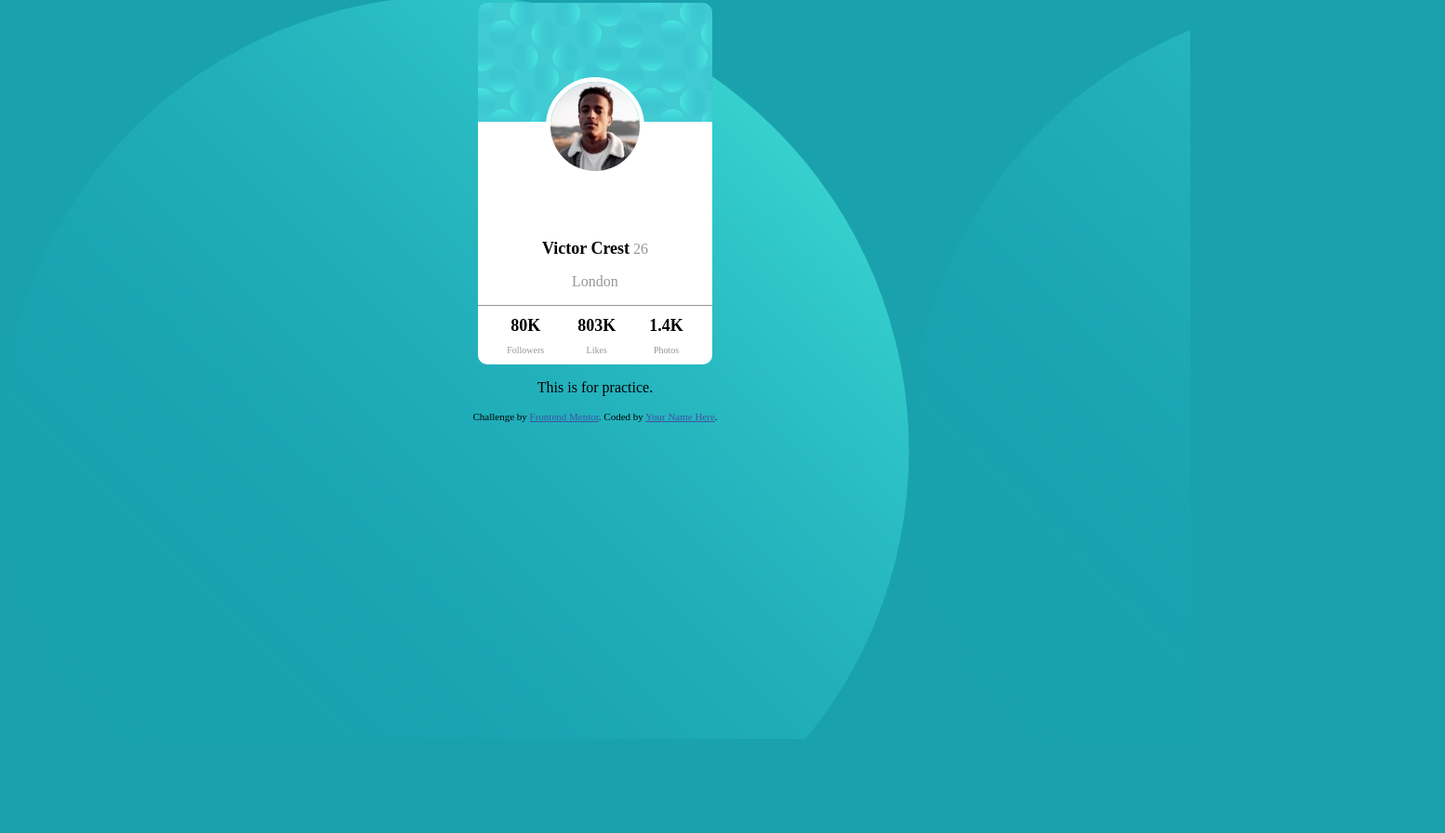
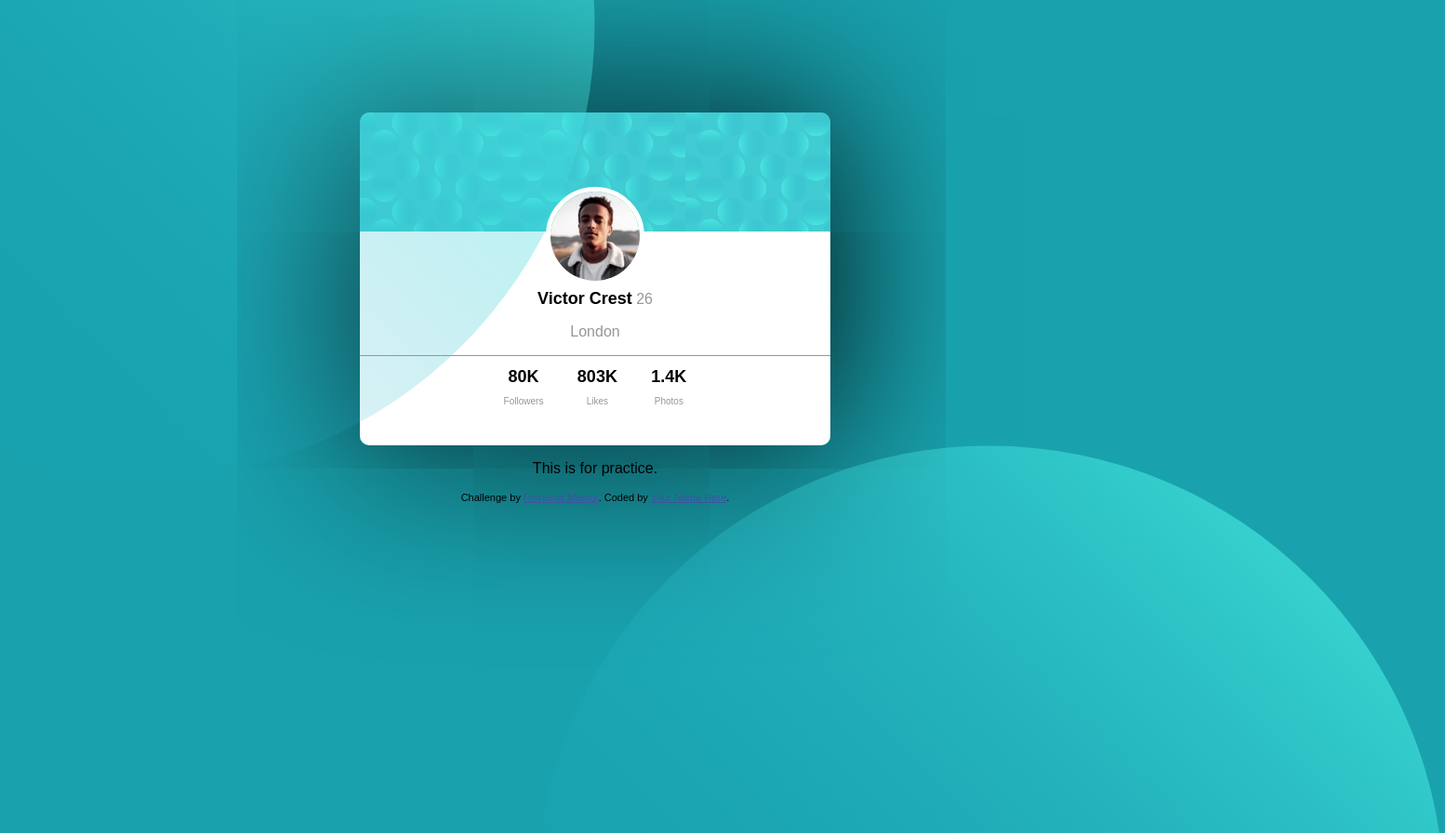
Before and after one commit to priyanshu769/profile-card-component-cssp, a plain HTML site: page index.html in a window 1280 px wide. Shown: the part 5-901 px from the top of the page at 93% size, 1554 px wide, since content can reach past the window. Before the commit the page ends 800 px from the top, so only its background shows below. Drawn offline with Linux system fonts and the light colour scheme; a web font is replaced by a local one.

Commit message:
finalised

```diff
--- a/index.html
+++ b/index.html
@@ -25,6 +25,7 @@
 </head>
 
 <body>
+  <img src="images/bg-pattern-top.svg" alt="" class="bg-img bg-img-top" />
   <div class="card">
     <div class="card-header"></div>
     <div class="card-info">
@@ -60,6 +61,7 @@
       </div>
     </div>
   </div>
+  <img src="images/bg-pattern-top.svg" alt="" class="bg-img bg-img-bottom" />
   <div style="text-align: center; padding: 1rem;">This is for practice.</div>
   <div class="attribution">
     Challenge by <a href="https://www.frontendmentor.io?ref=challenge" target="_blank">Frontend Mentor</a>.
--- a/styles.css
+++ b/styles.css
@@ -9,16 +9,30 @@
     --pure-white: #ffffff;
 }
 body {
-    font: ;
-    background-image: url(images/bg-pattern-bottom.svg);
-    background-image: url(images/bg-pattern-top.svg);
+    font-family: 'Kumbh Sans', sans-serif;
     background-color: var(--dark-cyan);
 }
+.bg-img {
+    position: absolute;
+}
+.bg-img-top {
+    right: 50%;
+    bottom: 35%;
+}
+.bg-img-bottom {s
+    top: 50%;
+    left: 45%;
+}
 .card {
+    /* box-shadow: [horizontal offset] [vertical offset] [blur radius] [optional spread radius] [color]; */
+    box-shadow: 1px 1px 5px 1px rgba(167, 161, 161, 0.5) ;
+    -webkit-box-shadow: 0px 0px 200px 0px;
+    /* -moz-box-shadow: 300px 300px 500px 600px; */
     border: none;
     border-radius: 10px;
     width: 20%;
     margin: auto;
+    margin-top: 10%;
 }
 .card-header {
     background-image: url(images/bg-pattern-card.svg);
@@ -49,9 +63,9 @@ body {
     border-bottom-left-radius: 10px;
 }
 .card-details {
-    /* position: relative;
-    top: -2rem; */
-    margin-top: 0;
+    position: relative;
+    top: -2rem;
+    margin-top: -2rem;
     padding: 0rem
 }
 .name-and-age {
@@ -89,3 +103,18 @@ body {
     font-weight: 400;
     color: var(--dark-gray);
 }
+@media only screen and (max-width: 1440px) {
+    .card {
+      width: 40%;
+    }
+  }
+@media only screen and (max-width: 375px) {
+    body {
+      background-color: lightblue;
+    }
+    .card {
+        width: 80%;
+        margin: auto;
+        margin-top: 25%;
+    }
+  }
```
Also changed, not shown: 1 other file.
